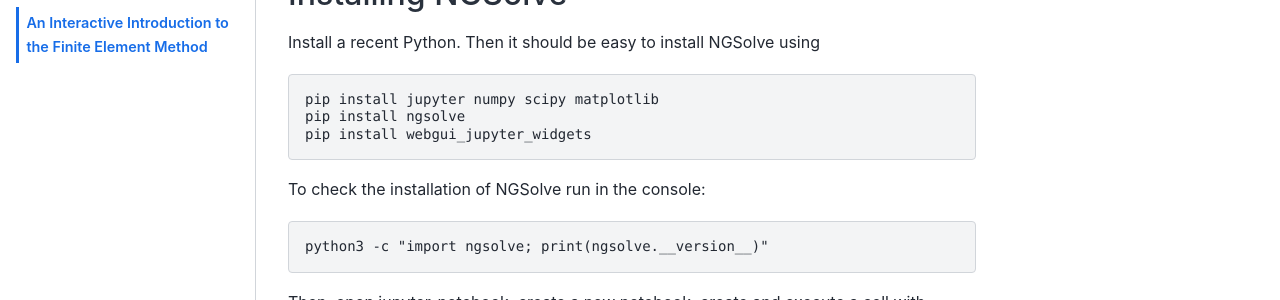
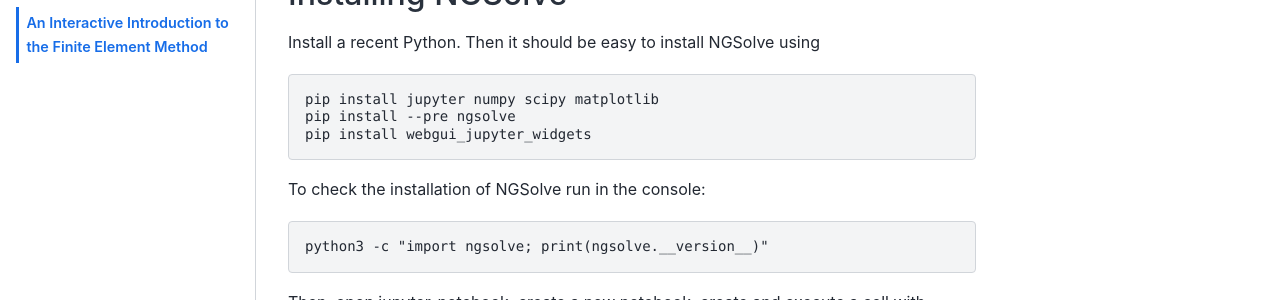
Before and after one commit to JSchoeberl/iFEM, a Jupyter Book: the page built from intro.md, in a window 1280 px wide and 900 px high, scrolled down 980 px. Shown: the part 169-469 px from the top of the window. Built offline with Jupyter Book 1.0.4 settings and Sphinx 7.4.7 and the Sphinx Book theme 1.1.4, drawn with Linux system fonts in a browser that asks for light colours; pages that are not in the unit, such as notebooks, are missing from menus.

Commit message:
little polish

```diff
--- a/intro.md
+++ b/intro.md
@@ -46,7 +46,7 @@
 Install a recent Python. Then it should be easy to install NGSolve using
 
     pip install jupyter numpy scipy matplotlib
-    pip install ngsolve
+    pip install --pre ngsolve
     pip install webgui_jupyter_widgets
 
 
@@ -80,8 +80,7 @@
 
 - run NGSolve online within jupyter-lite:
 
-  [![lite-badge](https://jupyterlite.rtfd.io/en/latest/_static/badge.svg)](https:n.ipynb)
-
+  [![lite-badge](https://jupyterlite.rtfd.io/en/latest/_static/badge.svg)](https://jschoeberl.github.io/iFEM-lite/lab?path=iFEM.ipynb)
 
   [https://ngsolve.github.io/jupyterlite_ngsolve/lab?path=poisson.ipynb](https://jschoeberl.github.io/iFEM-lite/lab?path=iFEM.ipynb)
 
```
Also changed, not shown: iFEM.ipynb, 2 other files.
